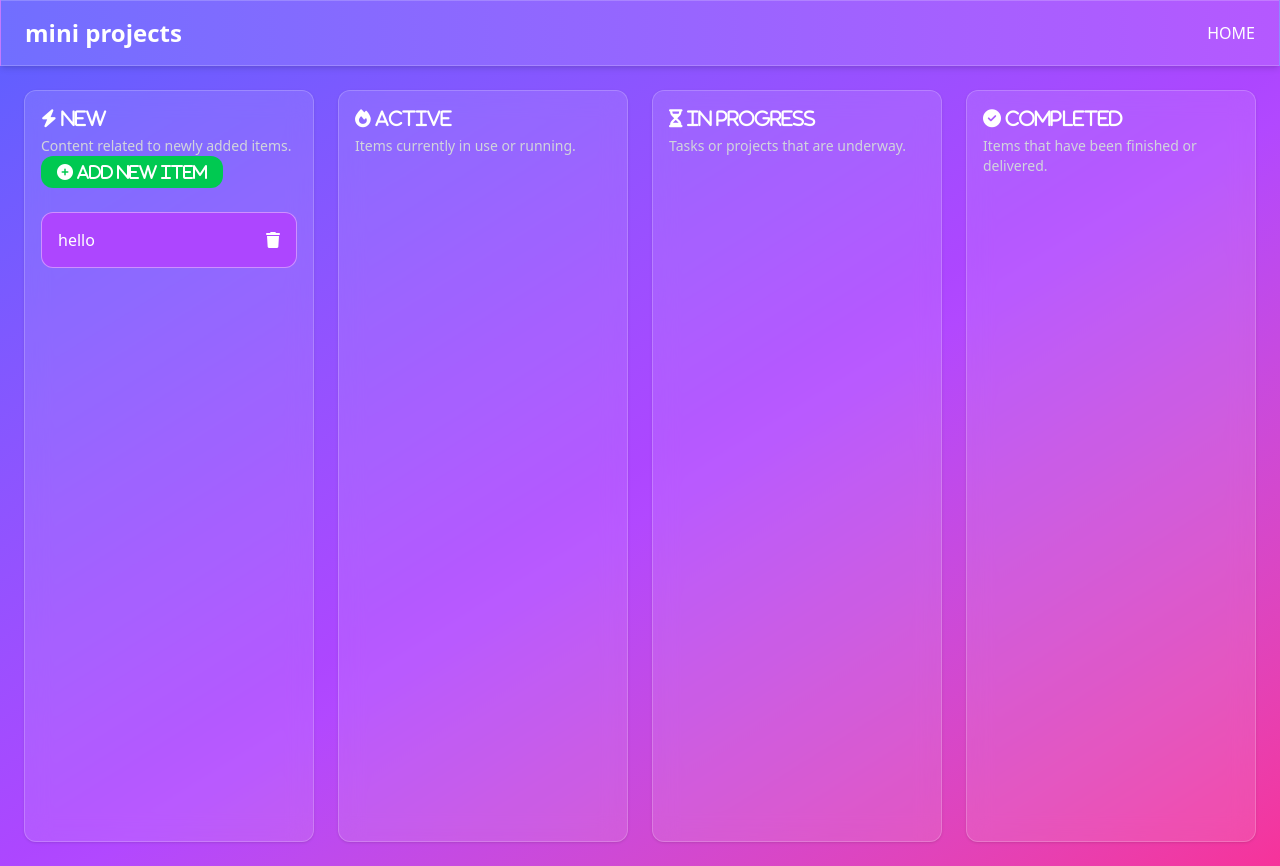
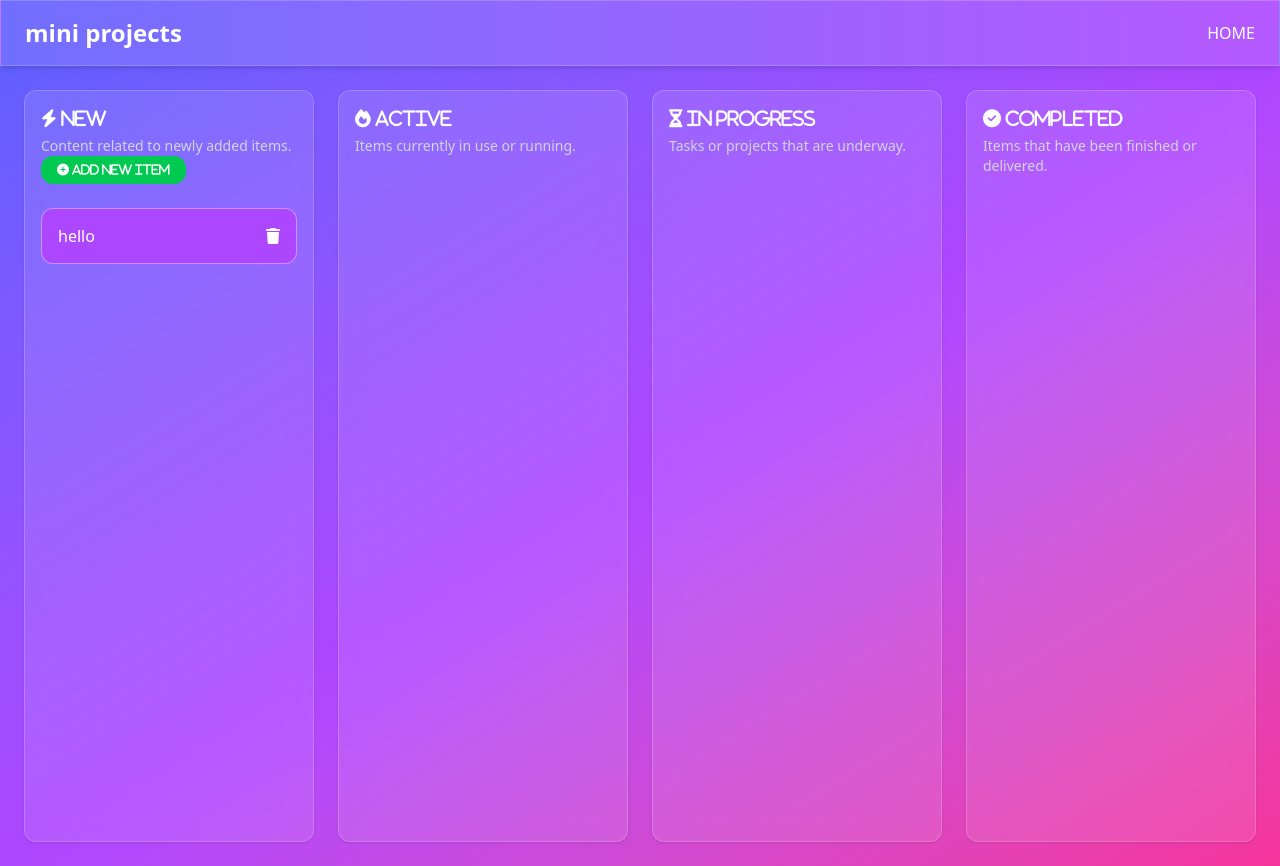
Before and after one commit to parvaneh-esmaili/mini-projects, an Angular app: page /todo-list in a window 1280 px wide. Built offline with nearby package versions, Linux system fonts and the light colour scheme.

Commit message:
ADD: Add Animation For Todo List

```diff
--- a/src/app/_modules/projects/_pages/todo-list/todo-list.css
+++ b/src/app/_modules/projects/_pages/todo-list/todo-list.css
@@ -0,0 +1,14 @@
+@keyframes fadeInUp {
+  from {
+    opacity: 0;
+    transform: translateY(20px);
+  }
+  to {
+    opacity: 1;
+    transform: translateY(0);
+  }
+}
+
+.fade-in-up {
+  animation: fadeInUp 1s ease-out forwards;
+}
--- a/src/app/_modules/projects/_pages/todo-list/todo-list.html
+++ b/src/app/_modules/projects/_pages/todo-list/todo-list.html
@@ -7,7 +7,7 @@
     <!-- دکمه افزودن آیتم -->
     <button
       (click)="toggleMenu()"
-      class="bg-green-500 hover:bg-green-600 text-white px-4 py-2 rounded-xl mb-4 fas fa-plus-circle">
+      class="bg-green-500 hover:bg-green-600 text-white px-4 py-2 text-xs rounded-xl mb-4 fas fa-plus-circle">
       ADD NEW ITEM
     </button>
 
@@ -16,7 +16,7 @@
     <div
          draggable="true"
          (dragstart)="dragStartHandler($event)"
-         class="cursor-move h-14 w-full bg-purple-500 border border-white/40 rounded-xl my-2 flex items-center px-4 justify-between"
+         class=" fade-in-up cursor-move h-14 w-full bg-purple-500 border border-white/40 rounded-xl my-2 flex items-center px-4 justify-between"
     >
     <span>{{ item }}</span>
     <button (click)="removeItem(item)" class="text-white hover:text-red-500 fas fa-trash">
@@ -60,7 +60,7 @@
   </div>
 </div>
 @if(isMenuOpen){
-<div class="h-screen w-full bg-black/50 z-50 inset-0 relative flex items-center justify-center">
+<div class=" h-screen w-full bg-black/50 z-50 inset-0 relative flex items-center justify-center">
   <div class="h-52 w-96 bg-purple-700 p-4 flex flex-col items-center justify-around rounded-xl border border-white/60">
     <div class="flex items-center justify-between w-full ">
       <div class="text-white font-bold">Add New Item</div>
--- a/src/app/_modules/projects/_pages/todo-list/todo-list.ts
+++ b/src/app/_modules/projects/_pages/todo-list/todo-list.ts
@@ -41,7 +41,6 @@ export class TodoList {
   toggleMenu(){
     this.isMenuOpen = !this.isMenuOpen;
   }
-
   addNewItem() {
     const value = this.item.value!;
     this.newItems.push(value);
@@ -49,7 +48,6 @@ addNewItem() {
     this.item = new FormControl<string>('');
     localStorage.setItem('newItems', JSON.stringify(this.newItems));
   }
-
 
   closeMenu(){
     this.isMenuOpen = false;
```
Lines whose indentation alone changed are shown as unchanged.
